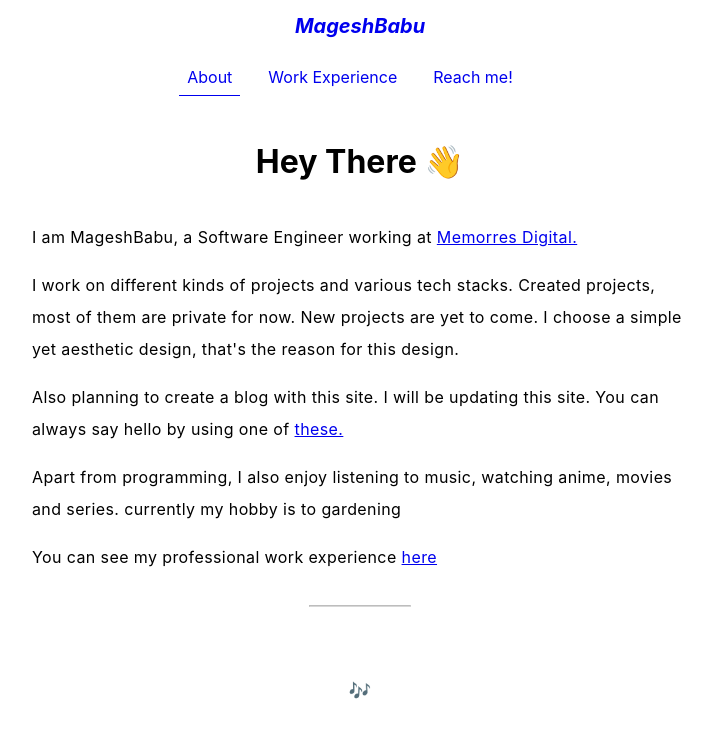
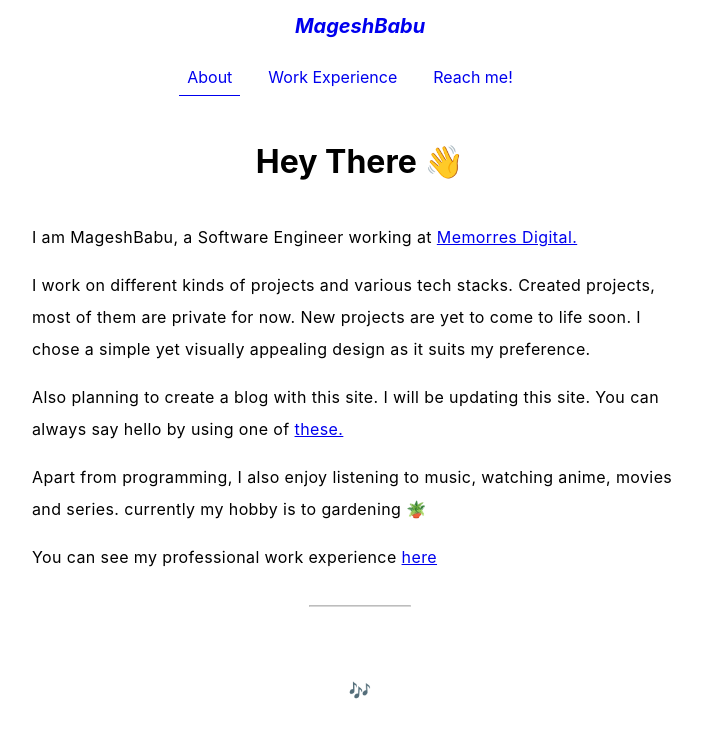
Before and after one commit to mage1k99/mage1k99.github.io, a Nuxt app: page / in a window 1280 px wide. Shown: the top 738 px of the page, without its empty margins (280-992 px from the left). Built offline with nearby package versions, Linux system fonts and the light colour scheme; a web font is replaced by a local one.

Commit message:
added github link, updated home page

```diff
--- a/pages/contact.vue
+++ b/pages/contact.vue
@@ -13,6 +13,12 @@ useHead({
         <h1 class="text-center">Reach Me!</h1>
 
         <div class="cards max-w-[300px] mx-auto">
+          <div class="contact | flex items-center gap-3 mb-5">
+            <div class="i-mdi-github w-6 h-6 bg-gray-500"></div>
+            <a href="https://github.com/mage1k99" target="_blank">
+              github/mage1k99
+            </a>
+          </div>
           <div class="contact | flex items-center gap-3 mb-5">
             <div class="i-mdi-gmail w-6 h-6 bg-red-500"></div>
             <a href="mailto:mage1k99@gmail.com">mage1k99@gmail.com</a>
--- a/pages/index.vue
+++ b/pages/index.vue
@@ -18,8 +18,8 @@ useHead({
         <p>
           I work on different kinds of projects and various tech stacks. Created
           projects, most of them are private for now. New projects are yet to
-          come. I choose a simple yet aesthetic design, that's the reason for
-          this design.
+          come to life soon. I chose a simple yet visually appealing design as
+          it suits my preference.
         </p>
         <p>
           Also planning to create a blog with this site. I will be updating this
@@ -28,7 +28,7 @@ useHead({
         </p>
         <p>
           Apart from programming, I also enjoy listening to music, watching
-          anime, movies and series. currently my hobby is to gardening
+          anime, movies and series. currently my hobby is to gardening 🪴
         </p>
         <p>
           You can see my professional work experience
```
